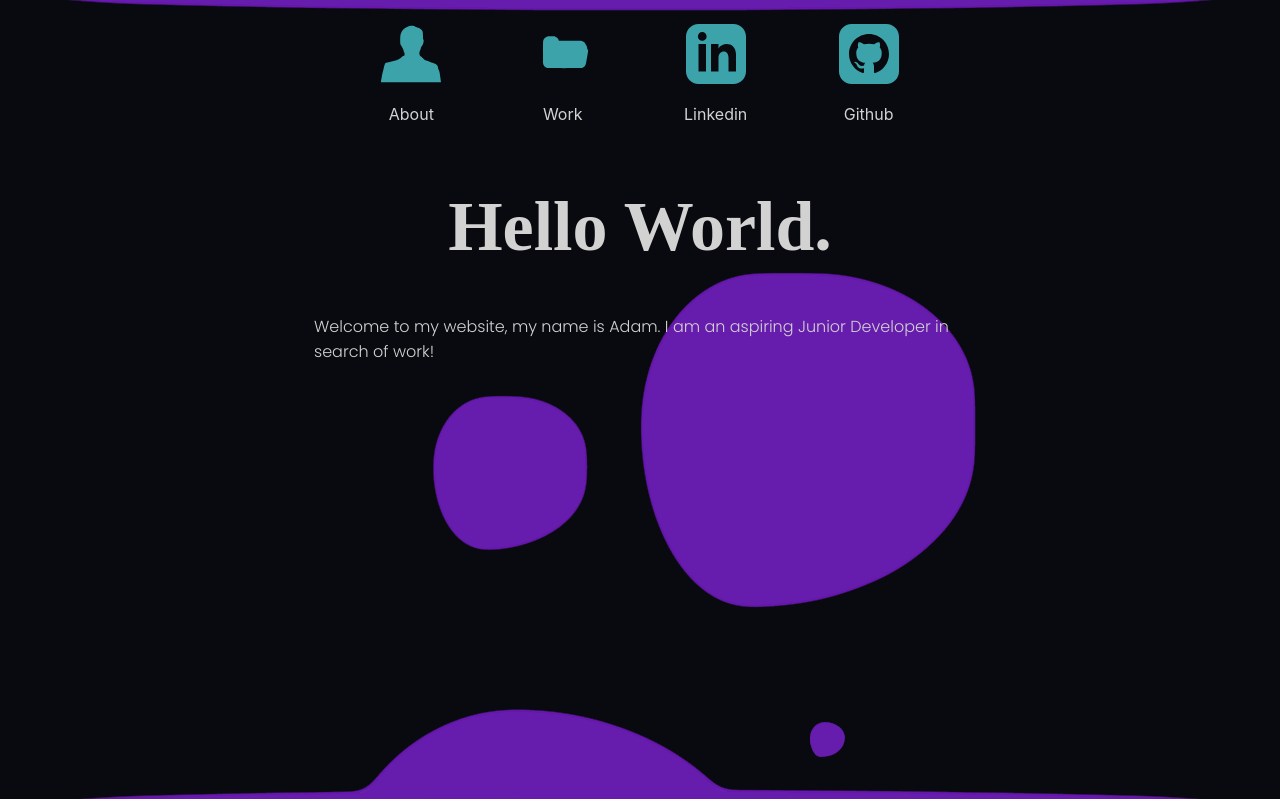
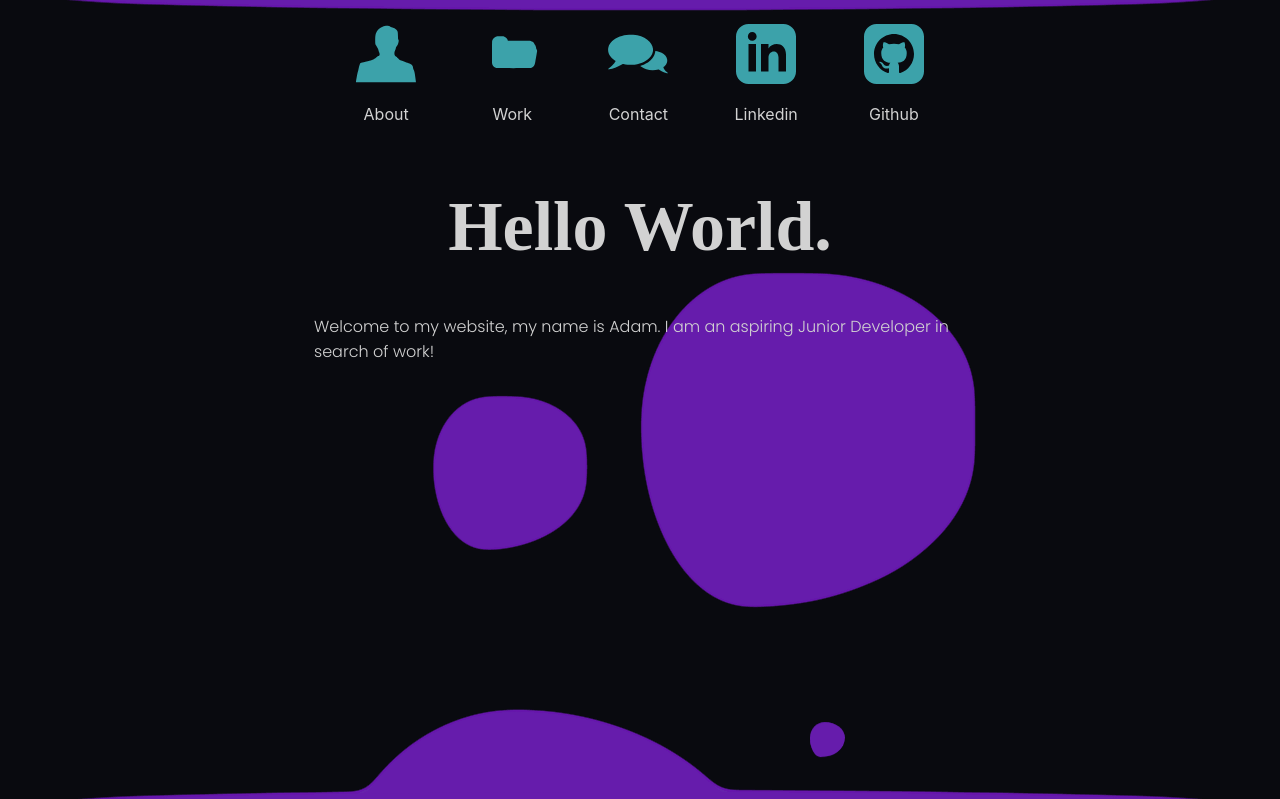
Before and after one commit to adj-91/portfolio, a React (Create React App) app: page / in a window 1280 px wide. Shown: the top 799 px of the page. Built offline with nearby package versions, Linux system fonts and the light colour scheme.

Commit message:
fixed bug with social svgs not displaying correctly in chrome

```diff
--- a/src/components/NavBar/NavBar.css
+++ b/src/components/NavBar/NavBar.css
@@ -13,7 +13,7 @@
 .Svg {
   height: 60px;
   width: 60px;
-  fill: rgb(60, 163, 170);
+  fill: rgb(60, 162, 170);
   transition: fill 1s;
 }
 
--- a/src/components/NavBar/NavBar.js
+++ b/src/components/NavBar/NavBar.js
@@ -23,10 +23,10 @@
               <NavLink to="work"  ><WorkSvg /></NavLink>
             <p>Work</p>
             </div>
-            {/* <div className="svgDiv">
-              <NavLink to="contact" >contact</NavLink>
-              <p>Work</p>
-            </div> */}
+            <div className="svgDiv">
+              <NavLink to="contact" ><ContactSvg /></NavLink>
+              <p>Contact</p>
+            </div>
 
             <div className="svgDiv" >
               <LinkedinSvg />
--- a/src/components/svg/Githubsvg.js
+++ b/src/components/svg/Githubsvg.js
@@ -1,8 +1,15 @@
 import React from "react";
 
-const GithubSvg = ({fill}) => (
-<svg xmlns="http://www.w3.org/2000/svg" width="60" height="60" viewBox="0 0 24 24" fill={fill}  className="Svg">
-<a href="https://github.com/adj-91/" target="blank">  <path d="M19 0h-14c-2.761 0-5 2.239-5 5v14c0 2.761 2.239 5 5 5h14c2.762 0 5-2.239 5-5v-14c0-2.761-2.238-5-5-5zm-4.466 19.59c-.405.078-.534-.171-.534-.384v-2.195c0-.747-.262-1.233-.55-1.481 1.782-.198 3.654-.875 3.654-3.947 0-.874-.312-1.588-.823-2.147.082-.202.356-1.016-.079-2.117 0 0-.671-.215-2.198.82-.64-.18-1.324-.267-2.004-.271-.68.003-1.364.091-2.003.269-1.528-1.035-2.2-.82-2.2-.82-.434 1.102-.16 1.915-.077 2.118-.512.56-.824 1.273-.824 2.147 0 3.064 1.867 3.751 3.645 3.954-.229.2-.436.552-.508 1.07-.457.204-1.614.557-2.328-.666 0 0-.423-.768-1.227-.825 0 0-.78-.01-.055.487 0 0 .525.246.889 1.17 0 0 .463 1.428 2.688.944v1.489c0 .211-.129.459-.528.385-3.18-1.057-5.472-4.056-5.472-7.59 0-4.419 3.582-8 8-8s8 3.581 8 8c0 3.533-2.289 6.531-5.466 7.59z"/></a></svg>
+const GithubSvg = () => (
+    <div > <a href="https://github.com/adj-91/" target="blank">
+<svg xmlns="http://www.w3.org/2000/svg" width="60" height="60" viewBox="0 0 24 24" className="Svg">
+<g > <path d="M19 0h-14c-2.761 0-5 2.239-5 5v14c0 2.761 2.239 5 5 5h14c2.762 0 5-2.239 5-5v-14c0-2.761-2.238-5-5-5zm-4.466 19.59c-.405.078-.534-.171-.534-.384v-2.195c0-.747-.262-1.233-.55-1.481 1.782-.198 3.654-.875 3.654-3.947 0-.874-.312-1.588-.823-2.147.082-.202.356-1.016-.079-2.117 0 0-.671-.215-2.198.82-.64-.18-1.324-.267-2.004-.271-.68.003-1.364.091-2.003.269-1.528-1.035-2.2-.82-2.2-.82-.434 1.102-.16 1.915-.077 2.118-.512.56-.824 1.273-.824 2.147 0 3.064 1.867 3.751 3.645 3.954-.229.2-.436.552-.508 1.07-.457.204-1.614.557-2.328-.666 0 0-.423-.768-1.227-.825 0 0-.78-.01-.055.487 0 0 .525.246.889 1.17 0 0 .463 1.428 2.688.944v1.489c0 .211-.129.459-.528.385-3.18-1.057-5.472-4.056-5.472-7.59 0-4.419 3.582-8 8-8s8 3.581 8 8c0 3.533-2.289 6.531-5.466 7.59z"/></g></svg>
+</a>
+</div>
+
+
 );
 
 export default GithubSvg;
+
+{/* <a href="https://github.com/adj-91/" target="blank"></a> */}
--- a/src/components/svg/LinkedinSvg.js
+++ b/src/components/svg/LinkedinSvg.js
@@ -1,8 +1,15 @@
 import React from "react";
 
-const LinkedinSvg = ({fill}) => (
-<svg xmlns="http://www.w3.org/2000/svg" width="60" height="60" viewBox="0 0 24 24" fill={fill} stroke="none" className="Svg">
-   <a href="https://www.linkedin.com/in/admmj/" target="blank"> <path d="M19 0h-14c-2.761 0-5 2.239-5 5v14c0 2.761 2.239 5 5 5h14c2.762 0 5-2.239 5-5v-14c0-2.761-2.238-5-5-5zm-11 19h-3v-11h3v11zm-1.5-12.268c-.966 0-1.75-.79-1.75-1.764s.784-1.764 1.75-1.764 1.75.79 1.75 1.764-.783 1.764-1.75 1.764zm13.5 12.268h-3v-5.604c0-3.368-4-3.113-4 0v5.604h-3v-11h3v1.765c1.396-2.586 7-2.777 7 2.476v6.759z"/></a></svg>
+const LinkedinSvg = () => (
+   <div>
+   <a href="https://www.linkedin.com/in/admmj/" target="blank">
+<svg xmlns="http://www.w3.org/2000/svg" width="24" height="24" viewBox="0 0 24 24" className="Svg"><path d="M19 0h-14c-2.761 0-5 2.239-5 5v14c0 2.761 2.239 5 5 5h14c2.762 0 5-2.239 5-5v-14c0-2.761-2.238-5-5-5zm-11 19h-3v-11h3v11zm-1.5-12.268c-.966 0-1.75-.79-1.75-1.764s.784-1.764 1.75-1.764 1.75.79 1.75 1.764-.783 1.764-1.75 1.764zm13.5 12.268h-3v-5.604c0-3.368-4-3.113-4 0v5.604h-3v-11h3v1.765c1.396-2.586 7-2.777 7 2.476v6.759z"/></svg>
+</a>
+</div>
+
 );
 
 export default LinkedinSvg;
+
+
+{/* <a href="https://www.linkedin.com/in/admmj/" target="blank"></a> */}
```
Also changed, not shown: firebase.json (added), 1 other file (tests, documents, lock files or other folders).
